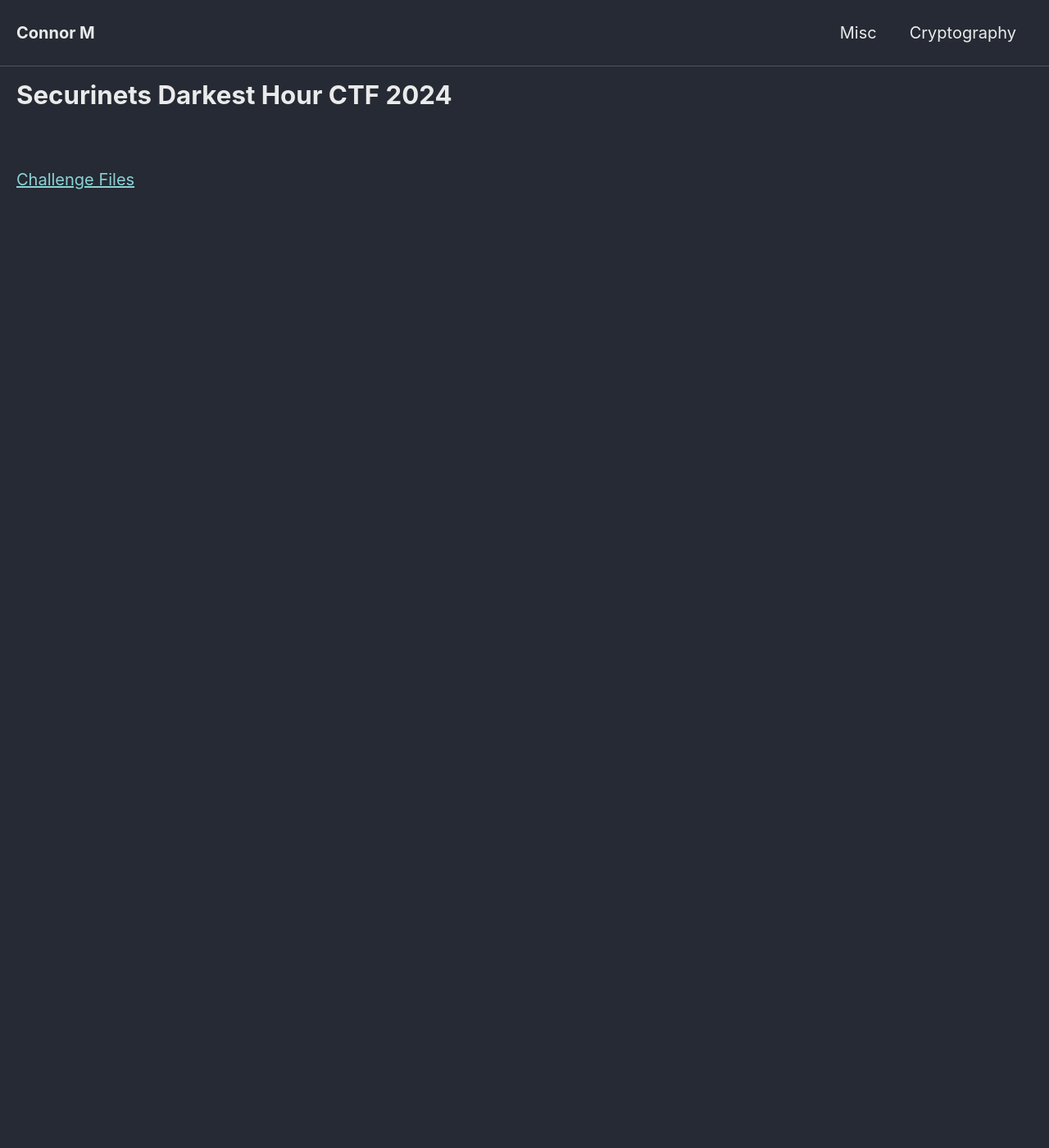
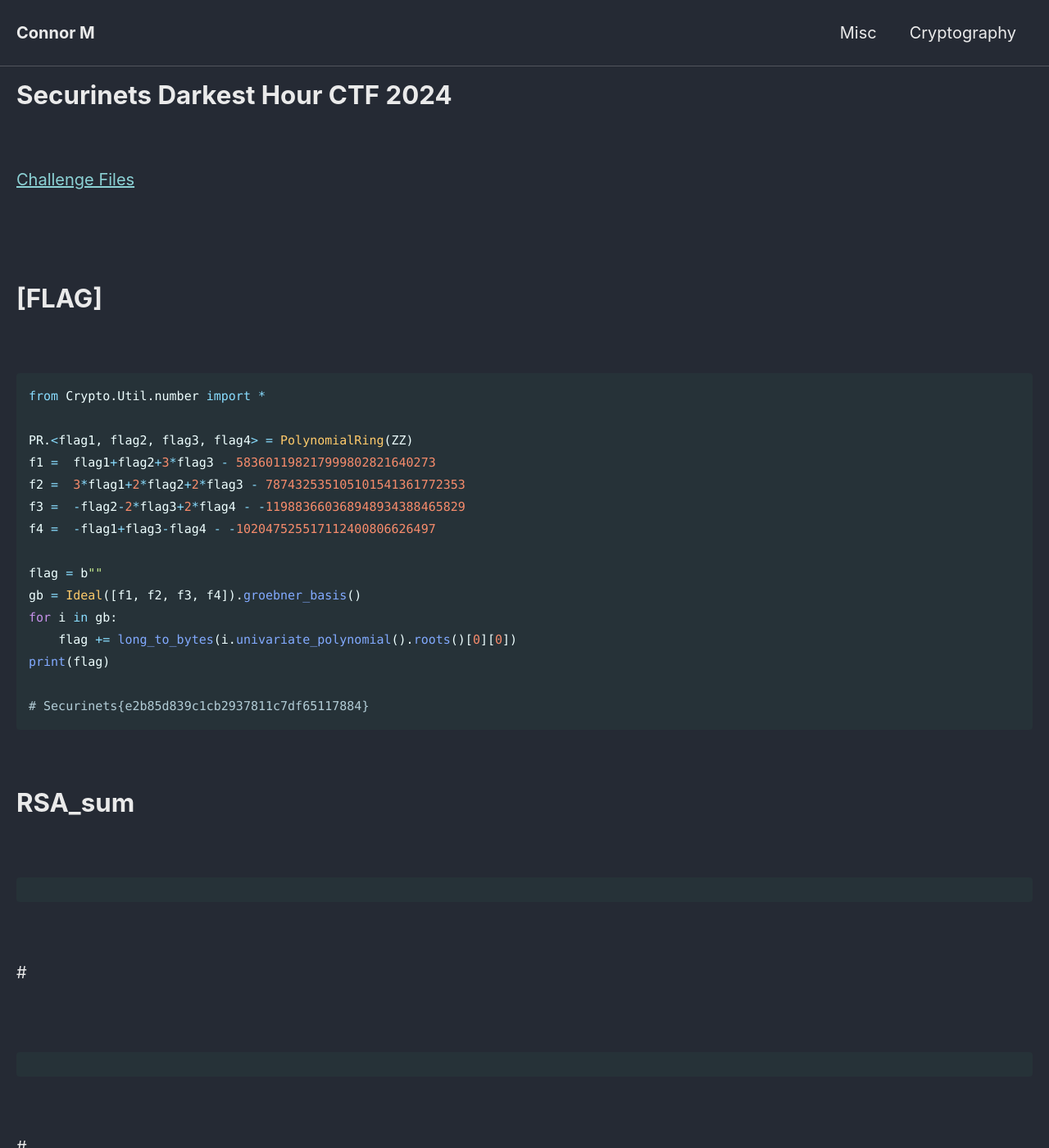
Before and after one commit to Connor-McCartney/Connor-McCartney.github.io, a Jekyll site: the page built from _pages/cryptography/other/Securinets-Darkest-Hour-CTF-2024.md, in a window 1280 px wide and 1400 px high. Shown: the whole window at 82% size. Built offline with Jekyll 4.4.1, drawn with Linux system fonts in a browser that asks for light colours; cached includes are drawn as plain includes.

Commit message:
Update Securinets-Darkest-Hour-CTF-2024.md

````diff
--- a/_pages/cryptography/other/Securinets-Darkest-Hour-CTF-2024.md
+++ b/_pages/cryptography/other/Securinets-Darkest-Hour-CTF-2024.md
@@ -9,3 +9,82 @@ title: Securinets Darkest Hour CTF 2024
 
 <br>
 <br>
+
+
+# [FLAG]
+
+<br>
+
+```python
+from Crypto.Util.number import *
+
+PR.<flag1, flag2, flag3, flag4> = PolynomialRing(ZZ)
+f1 =  flag1+flag2+3*flag3 - 583601198217999802821640273
+f2 =  3*flag1+2*flag2+2*flag3 - 787432535105101541361772353
+f3 =  -flag2-2*flag3+2*flag4 - -119883660368948934388465829
+f4 =  -flag1+flag3-flag4 - -102047525517112400806626497
+
+flag = b""
+gb = Ideal([f1, f2, f3, f4]).groebner_basis()
+for i in gb:
+    flag += long_to_bytes(i.univariate_polynomial().roots()[0][0])
+print(flag)
+
+# Securinets{e2b85d839c1cb2937811c7df65117884}
+```
+
+<br>
+
+# RSA_sum
+
+<br>
+
+```python
+```
+
+<br>
+
+#
+
+<br>
+
+```python
+```
+
+<br>
+
+#
+
+<br>
+
+```python
+```
+
+<br>
+
+#
+
+<br>
+
+```python
+```
+
+<br>
+
+#
+
+<br>
+
+```python
+```
+
+<br>
+
+#
+
+<br>
+
+```python
+```
+
+<br>
````
